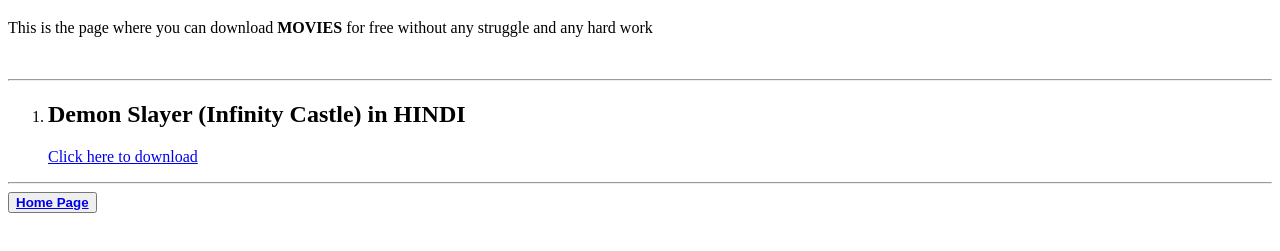
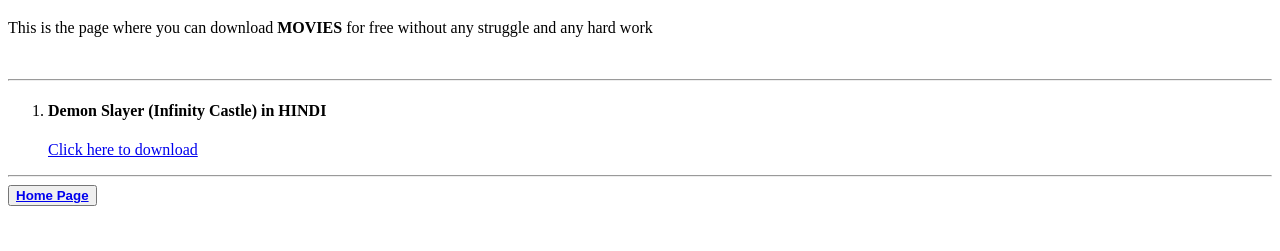
Before and after one commit to shubh3107-web/shubh3107, a plain HTML site: page movies.html in a window 1280 px wide. Shown: the part 61-312 px from the top of the page. Drawn offline with Linux system fonts and the light colour scheme.

Commit message:
Add files via upload

```diff
--- a/movies.html
+++ b/movies.html
@@ -11,7 +11,7 @@
     <br>
     <hr>
     <ol>
-        <li><h2>Demon Slayer (Infinity Castle) in HINDI</h2></li>
+        <li><h4>Demon Slayer (Infinity Castle) in HINDI</h4></li>
             <a href="https://www.mediafire.com/file/1jk2xt4yeb37r4g/(Movies4u.Foo).Demon.Slayer.Kimetsu.No.Yaiba.Infinity.Castle.2025.1080p.HDTC.Hindi.LiNE-Japanese.ESub.x264.mkv/file">Click here to download</a></ol>
             <hr>
             <button>
```
